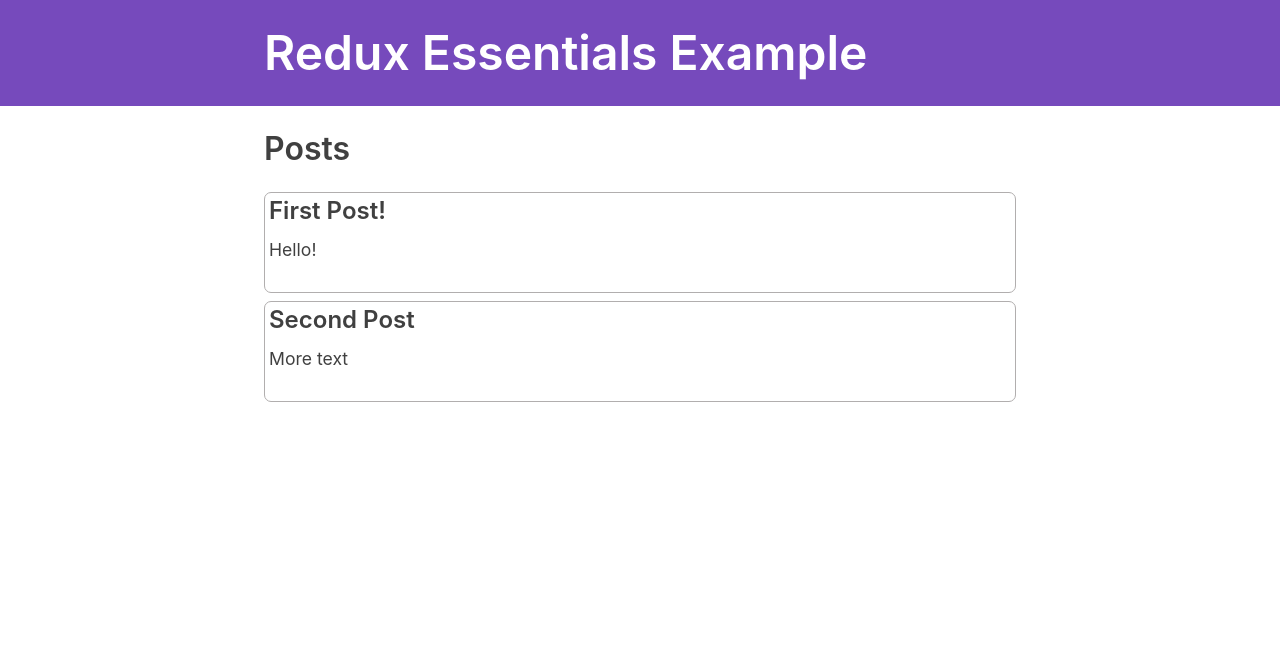
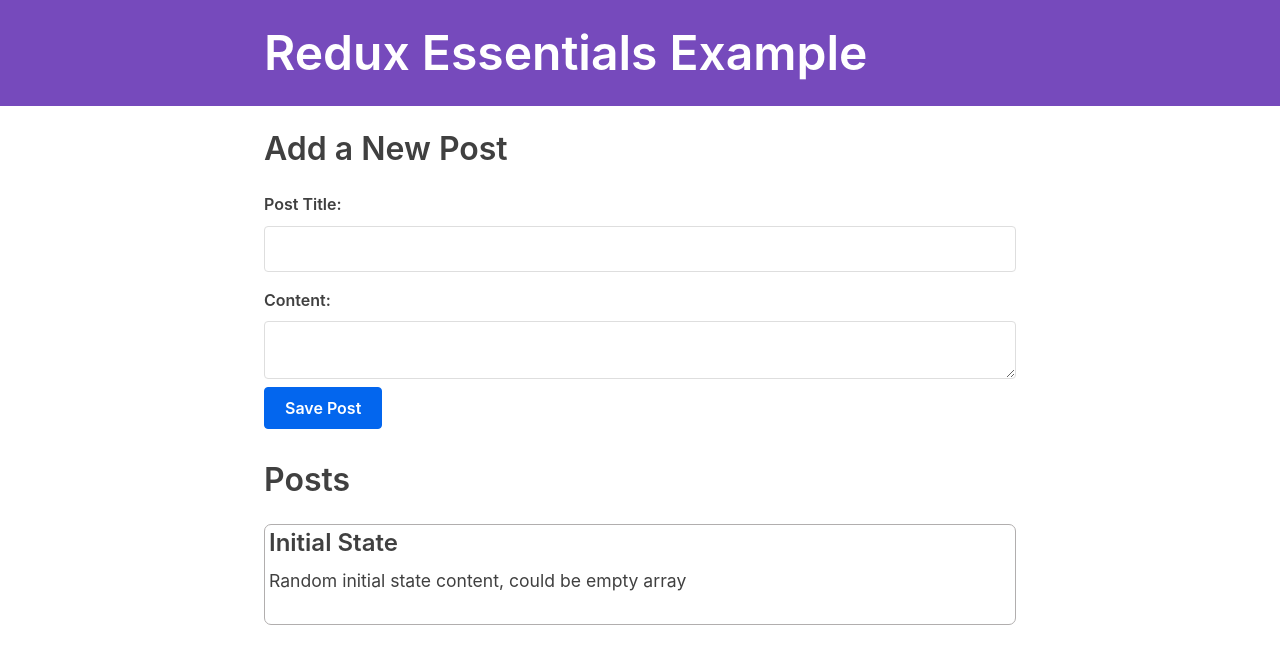
Before and after one commit to Eperuza/redux_tutorial, a React (Create React App) app: page / in a window 1280 px wide. Shown: the top 664 px of the page. Built offline with nearby package versions, Linux system fonts and the light colour scheme; what @mswjs/data, mock-socket, txtgen would draw is missing.

Commit message:
part 3 complete

```diff
--- a/src/App.js
+++ b/src/App.js
@@ -8,6 +8,7 @@
 
 import { Navbar } from './app/Navbar'
 import {PostsList} from './features/posts/PostsList'
+import {AddPostForm} from './features/posts/AddPostForm'
 
 function App() {
   return (
@@ -20,6 +21,7 @@
             path="/"
             render={() => (
               <React.Fragment>
+                <AddPostForm/>
                 <PostsList />
               </React.Fragment>
             )}
--- /dev/null
+++ b/src/features/posts/AddPostForm.js
@@ -0,0 +1,62 @@
+import React, {useState} from 'react'
+import { useDispatch } from 'react-redux'
+import { nanoid } from '@reduxjs/toolkit'
+import { postAdded } from './postsSlice'
+
+export const AddPostForm = () => {
+  // form state elements
+  const [title, setTitle] = useState('')
+  const [content, setContent] = useState('')
+
+  //dispatch Redux
+  const dispatch = useDispatch();
+
+  //onChange functions
+  const onTitleChanged = (e) => {
+    setTitle(e.target.value)
+  }
+
+  const onContentChanged = (e) => {
+    setContent(e.target.value)
+  }
+
+  //form submit behavior
+  const onSavePostClicked = () => {
+    if (title && content) {
+      dispatch(
+        postAdded({
+          id: nanoid(), //redux function to generate an id for us
+          title,
+          content
+        })
+      )
+    //reset the fields
+    setTitle('')
+    setContent('')
+    }
+  }
+
+  return (
+    <section>
+      <h2>Add a New Post</h2>
+      <form>
+        <label htmlFor="postTitle">Post Title:</label>
+        <input
+          type="text"
+          id="postTitle"
+          name="postTitle"
+          value={title}
+          onChange={onTitleChanged}
+        />
+        <label htmlFor="postContent">Content:</label>
+        <textarea
+          id="postContent"
+          name="postContent"
+          value={content}
+          onChange={onContentChanged}
+        />
+        <button type="button" onClick={onSavePostClicked}>Save Post</button>
+      </form>
+  </section>
+  )
+}
--- a/src/features/posts/postsSlice.js
+++ b/src/features/posts/postsSlice.js
@@ -1,14 +1,18 @@
 import {createSlice} from '@reduxjs/toolkit'
 
 const initialState = [
-    { id: '1', title: 'First Post!', content: 'Hello!' },
-    { id: '2', title: 'Second Post', content: 'More text' }
+    { id: '1', title: 'Initial State', content: 'Random initial state content, could be empty array' },
   ];
 
 const postsSlice = createSlice({
   name: 'posts',
   initialState,
-  reducers: {}
+  reducers: {
+    postAdded(state, action){
+      state.push(action.payload)
+    }
+  }
 });
 
+export const {postAdded} = postsSlice.actions
 export default postsSlice.reducer
```
